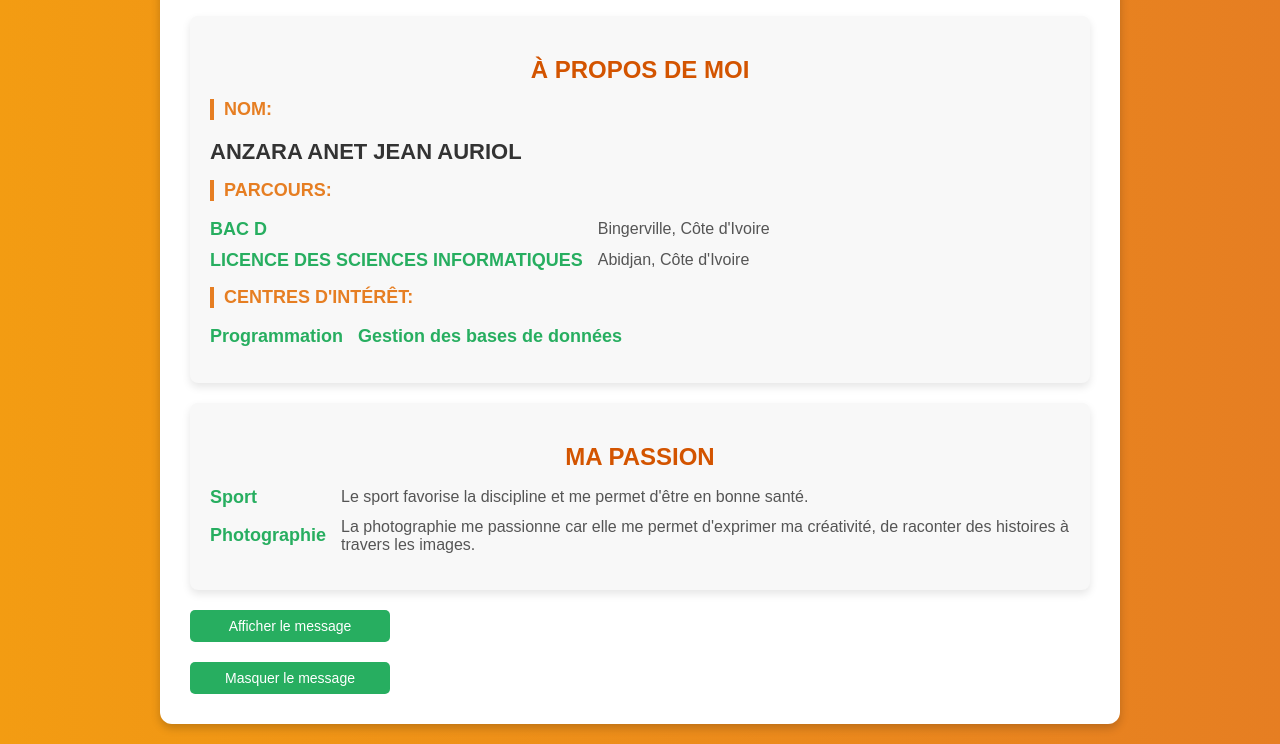
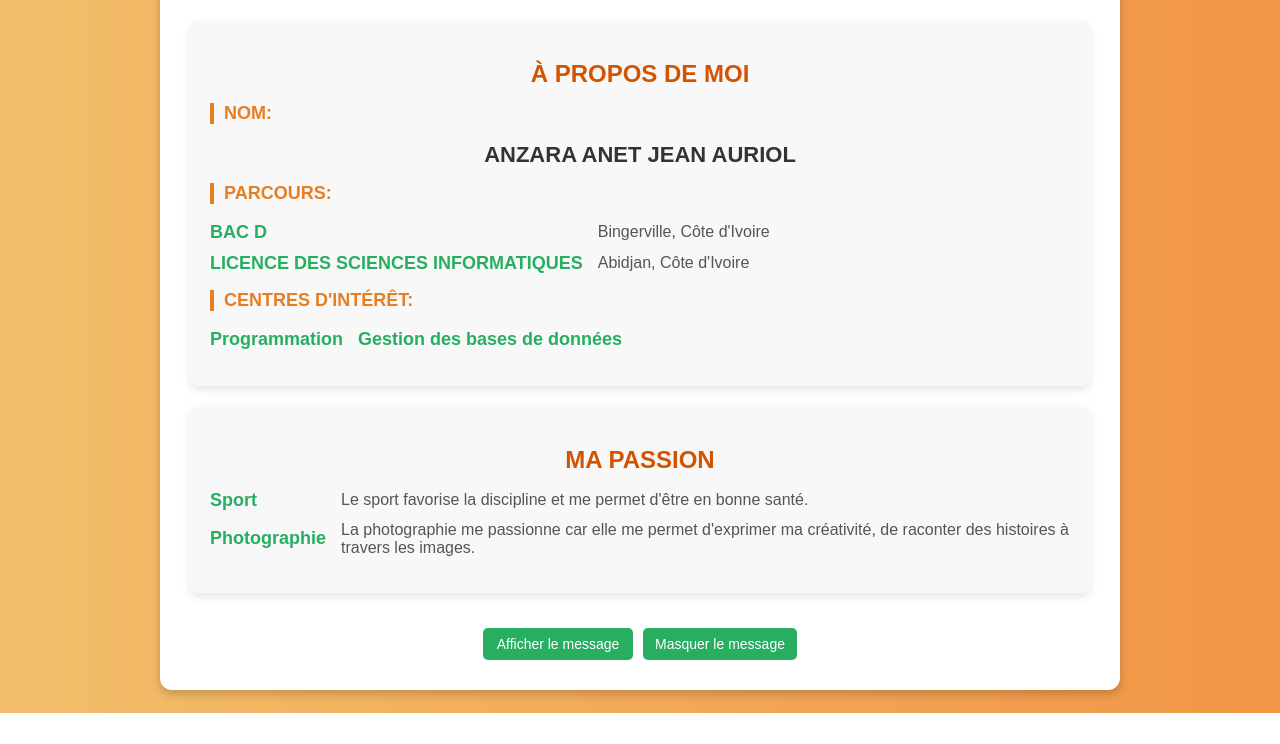
Before and after one commit to A-AJA/test, a plain HTML site: page index.html in a window 1280 px wide. Shown: the part 127-871 px from the top of the page. After the commit the page ends 840 px from the top, so only its background shows below. Drawn offline with Linux system fonts and the light colour scheme.

Commit message:
Ajout de nouveaux fichiers

```diff
--- a/index.html
+++ b/index.html
@@ -45,11 +45,12 @@
             </ul>
         </section>
 
-
+        <div class="cbouton">
             <!-- Bouton pour afficher le message -->
             <button id="message">Afficher le message</button>
             <!-- Bouton pour masquer le message -->
             <button id="masquer">Masquer le message</button>
+        </div>
             <!-- Zone où le message sera affiché ou masqué -->
             <div id="boitemessage"></div>
     </div>
--- a/stylepresent.css
+++ b/stylepresent.css
@@ -1,7 +1,8 @@
 /* Styles généraux */
 body {
     font-family: Arial, sans-serif;
-    background: linear-gradient(to right, #f39c12, #e67e22);
+    background:linear-gradient(white, black);
+    background: linear-gradient(to right, #f2be6b, #f19546);
     padding: 20px;
     margin: 0;
     display: flex;
@@ -51,6 +52,7 @@ h2 {
     font-size: 22px;
     color: #333;
     margin-bottom: 10px;
+    text-align: center;
 }
 
 h3 {
@@ -91,7 +93,7 @@ ul p {
     margin: 0; /* Supprime la marge par défaut */
 }
 
-.button-container {
+.cbouton {
     display: flex;
     gap: 10px; /* Espace entre les boutons */
     justify-content: center; /* Centre les boutons horizontalement */
```
